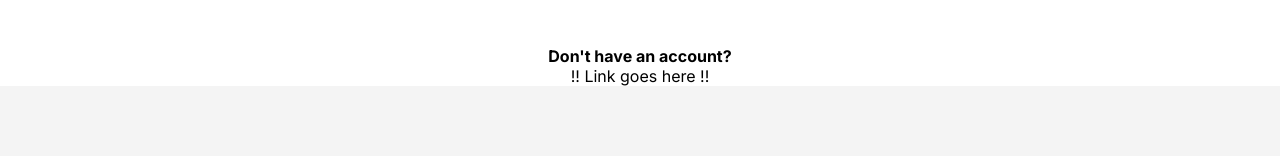
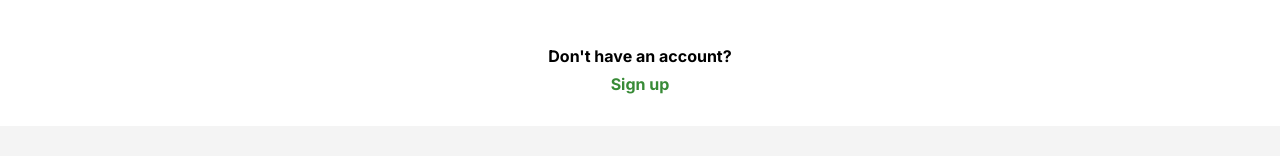
Before and after one commit to INFO-5139/INFO-5139, a React (Create React App) app: page /login in a window 1280 px wide. Shown: the part 460-616 px from the top of the page. Built offline with nearby package versions, Linux system fonts and the light colour scheme; some icons are missing.

Commit message:
add link and styling to sign up component

```diff
--- a/src/pages/Login/login-component.jsx
+++ b/src/pages/Login/login-component.jsx
@@ -30,7 +30,18 @@ const Login = () => {
       </PasswordField>
       <LoginButton>Login</LoginButton>
       <NoAccount>Don't have an account?</NoAccount>
-      <SignUpLink>!! Link goes here !!</SignUpLink>
+      <SignUpLink>
+        <Link
+          to='/signup'
+          style={{
+            textDecoration: 'none',
+            color: '#388b37',
+            fontWeight: 'bold',
+          }}
+        >
+          Sign up
+        </Link>
+      </SignUpLink>
     </LoginForm>
   );
 };
--- a/src/pages/Login/login.styles.jsx
+++ b/src/pages/Login/login.styles.jsx
@@ -46,4 +46,7 @@ export const NoAccount = styled.div`
   margin-top: 3rem;
 `;
 
-export const SignUpLink = styled.a``;
+export const SignUpLink = styled.div`
+  margin: 0.5rem 0 2rem 0;
+  text-decoration: none;
+`;
```
